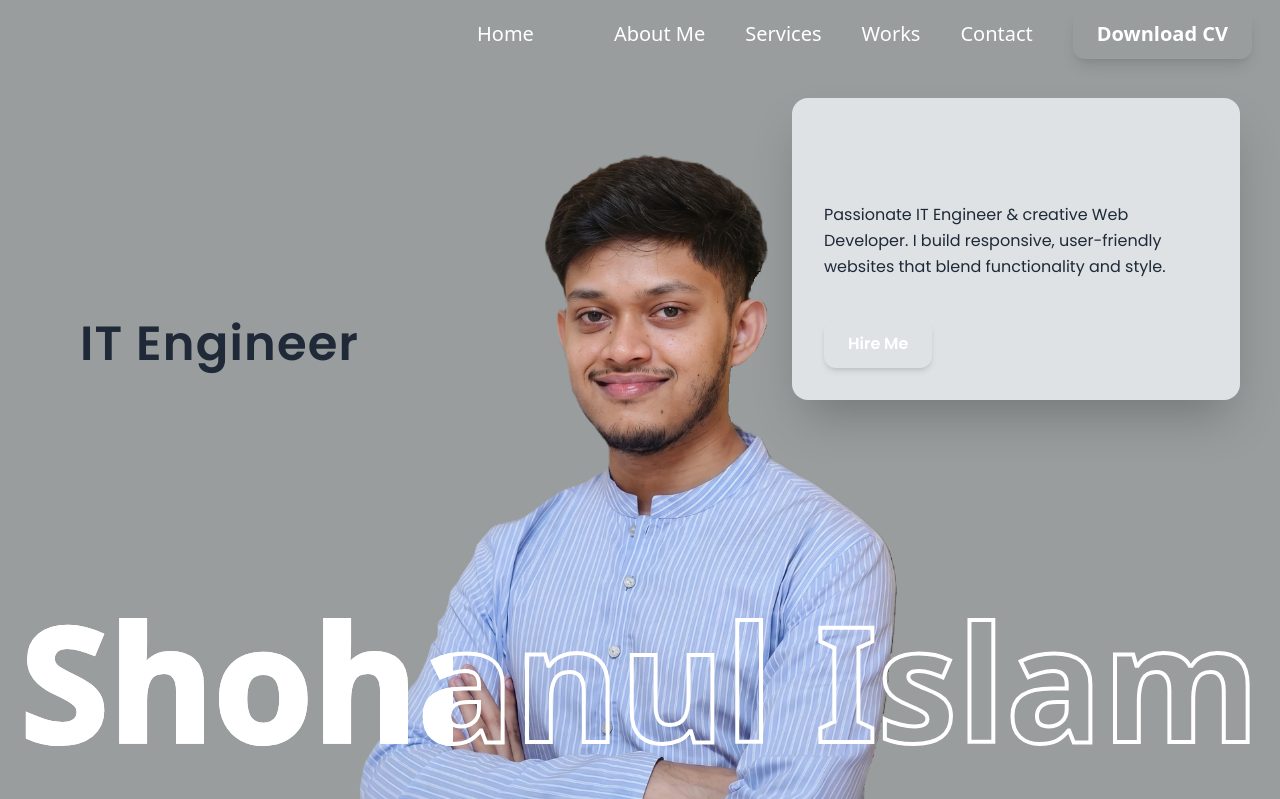
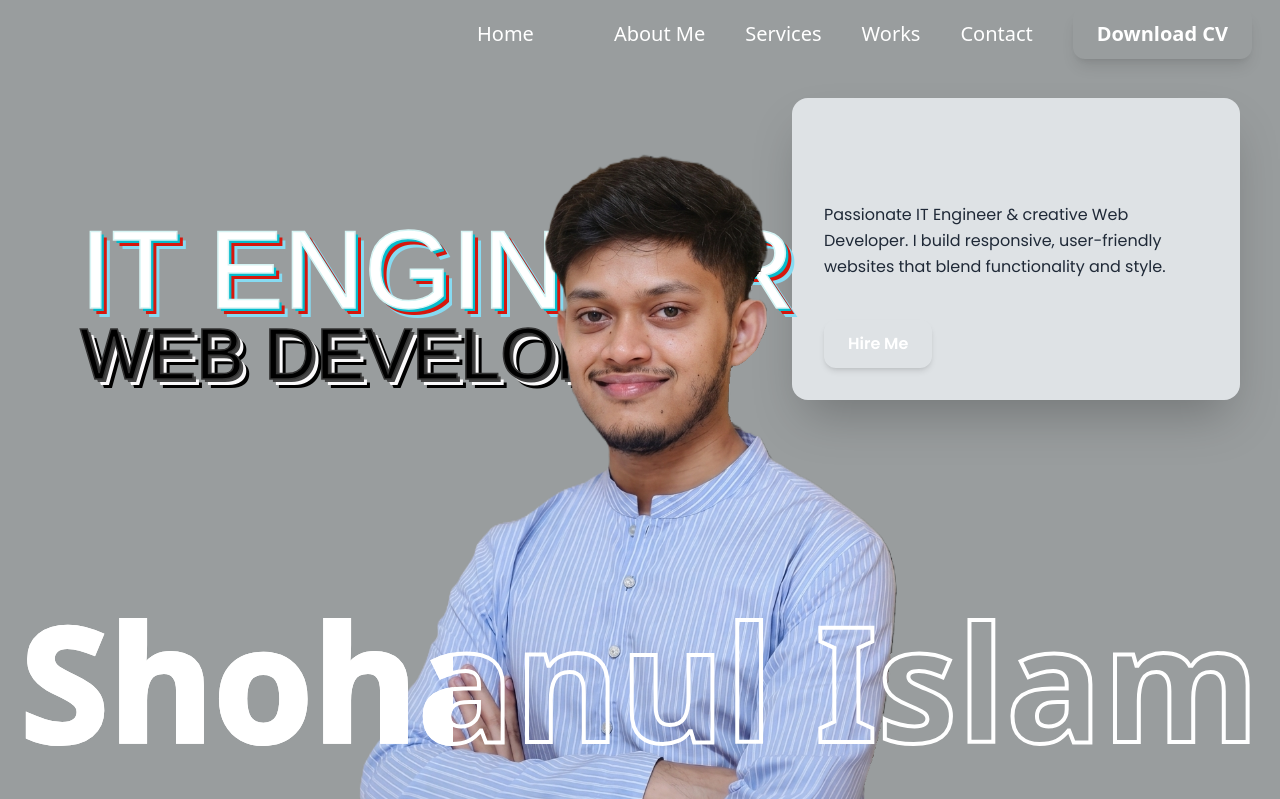
Before and after one commit to shohan1081/Shohanul_Islam_Portfolio, a Django app: page / in a window 1280 px wide. Shown: the top 799 px of the page. Run offline with Django 5.2, Linux system fonts and the light colour scheme; style sheets or scripts are compiled from the project's sources; some libraries are stand-ins or nearby versions; some web fonts are replaced.

Commit message:
text design change in home page

```diff
--- a/main/templates/main/home.html
+++ b/main/templates/main/home.html
@@ -72,25 +72,74 @@
    ></div>
 
    <!-- IT Engineer & Web Developer Text -->
-   <div
-  class="absolute top-56 left-4 sm:left-20 sm:top-80
-         font-[Poppins] font-bold
-         text-2xl sm:text-5xl
-         leading-tight space-y-2"
->
-  <span class="block text-gray-800 tracking-wide">
-    IT Engineer
-  </span>
+ <div class="absolute top-32 left-6 sm:left-20 sm:top-52 z-30 flex flex-col gap-4 select-none">
 
-  <p
-    class="bg-gradient-to-r from-red-600 to-pink-500
-           text-transparent bg-clip-text
-           animate-pulse"
-  >
-    Web Developer
-  </p>
+  <h1 class="meta-text text-white-variant text-[3.5rem] sm:text-[5.5rem] lg:text-[7rem]">
+    IT ENGINEER
+  </h1>
+
+  <h2 class="meta-text text-black-variant text-[2.2rem] sm:text-[3.5rem] lg:text-[4.5rem] mt-[-1rem] sm:mt-[-2rem]">
+    WEB DEVELOPER
+  </h2>
+
 </div>
 
+<style>
+  @font-face {
+    src: url("https://www.axis-praxis.org/fonts/webfonts/MetaVariableDemo-Set.woff2") format("woff2");
+    font-family: "Meta";
+    font-style: normal;
+    font-weight: normal;
+  }
+
+  .meta-text {
+    transition: all 0.4s cubic-bezier(0.4, 0, 0.2, 1);
+    font-variation-settings: "wght" 900, "ital" 1;
+    font-family: "Meta", sans-serif;
+    line-height: 1.1;
+    cursor: pointer;
+  }
+
+  /* IT ENGINEER - White Style */
+  .text-white-variant {
+    color: white;
+    -webkit-text-stroke: 1.5px #d6f4f4;
+    text-shadow:
+      3px 3px 0px #07bccc,
+      6px 6px 0px #d6170d,
+      9px 9px 0px #86dbf2;
+  }
+
+  /* WEB DEVELOPER - Black Style */
+  .text-black-variant {
+    color: black;
+    -webkit-text-stroke: 1.5px #333; /* Darker stroke for the black text */
+    text-shadow:
+      3px 3px 0px #444,
+      6px 6px 0px #fbfafb,
+      9px 9px 0px #000;
+  }
+
+  /* Interactive Hover State for both */
+  .meta-text:hover {
+    font-variation-settings: "wght" 400, "ital" 0;
+    text-shadow: none;
+    transform: translateY(-3px);
+  }
+
+  /* Hover specifically for the black text so it stays visible on dark backgrounds */
+  .text-black-variant:hover {
+    color: #5eb3fd; /* Changes to a nice blue on hover for contrast */
+    -webkit-text-stroke: 1.5px white;
+  }
+
+  @media (max-width: 640px) {
+    .meta-text {
+      -webkit-text-stroke: 1px !important;
+      text-shadow: 2px 2px 0px rgba(0,0,0,0.2) !important;
+    }
+  }
+</style>
 
    <!-- Hire Me Card -->
    <div
```
